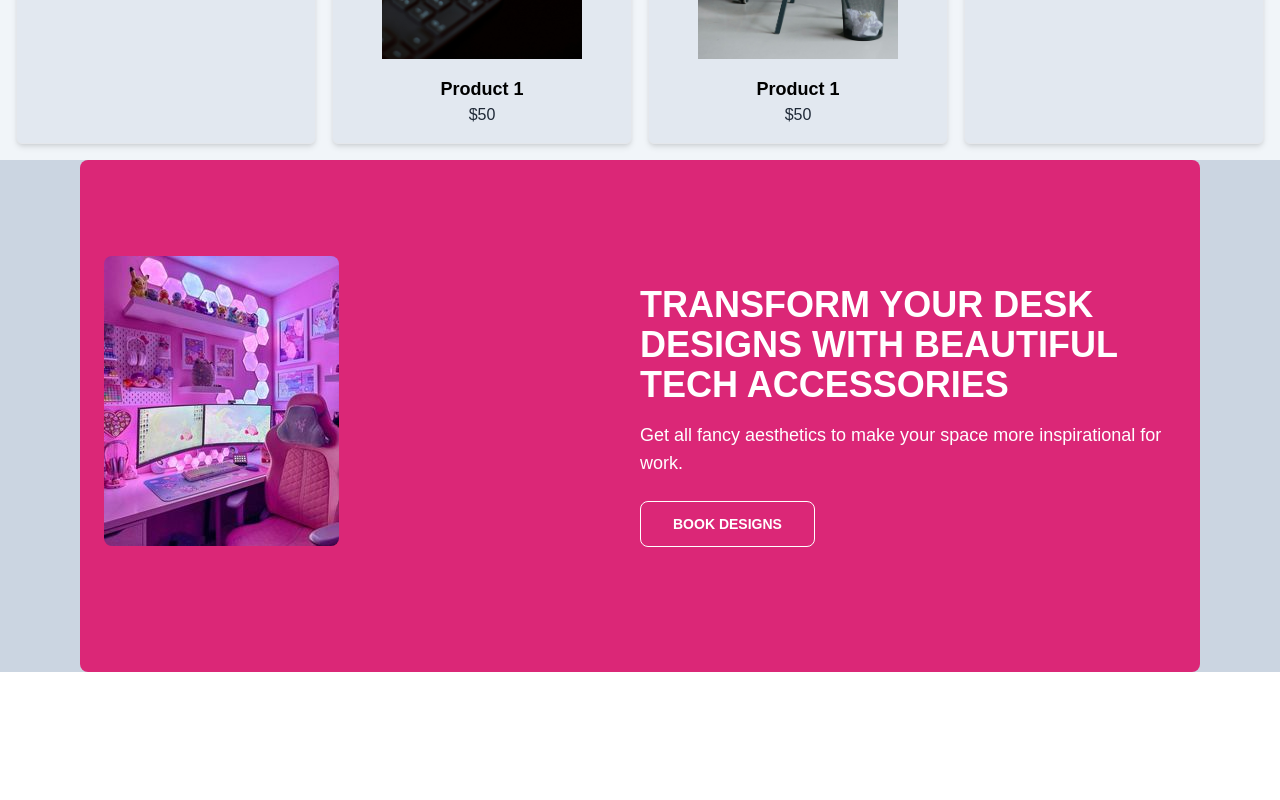
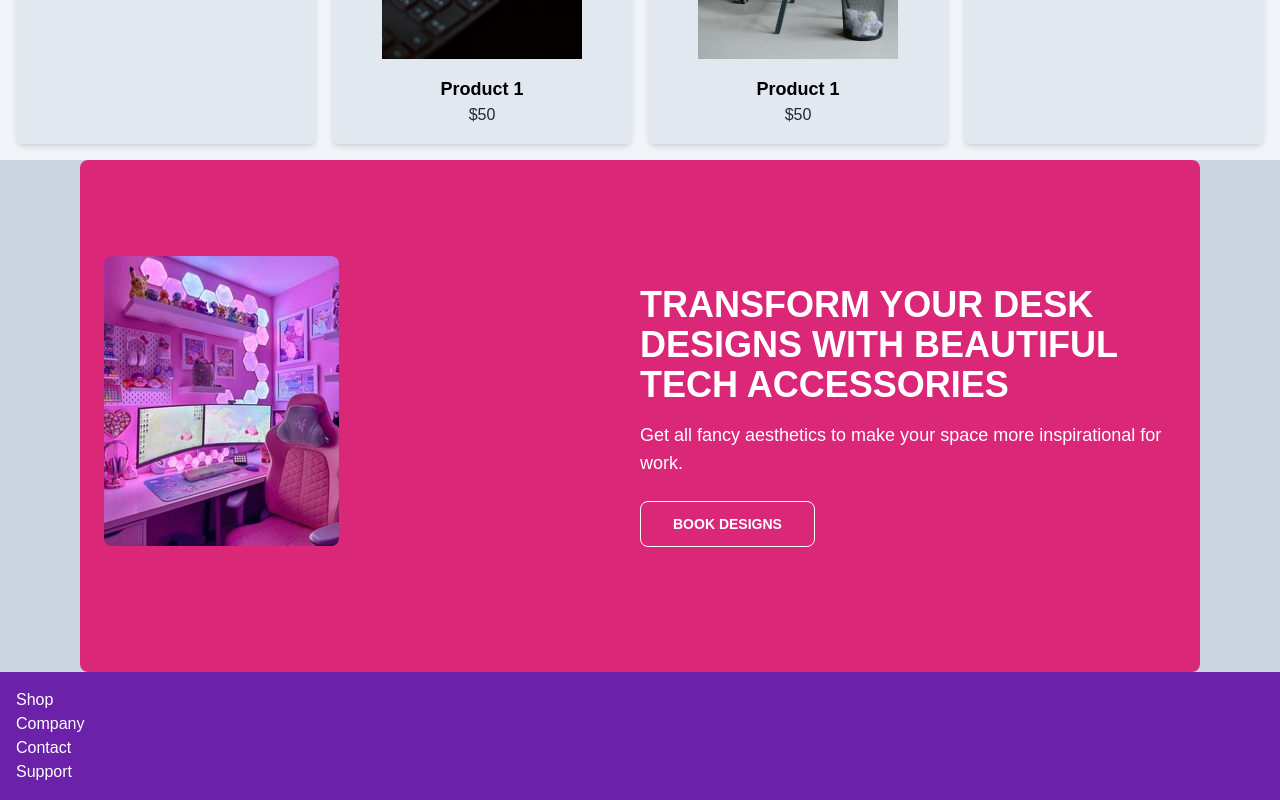
Before and after one commit to CoveredTechSis/Tech-Oasis, a Next.js app: page / in a window 1280 px wide. Shown: the part 1980-2780 px from the top of the page. Before the commit the page ends 2652 px from the top, so only its background shows below. Built offline with nearby package versions, Linux system fonts and the light colour scheme.

Commit message:
latest commit

```diff
--- a/src/app/page.tsx
+++ b/src/app/page.tsx
@@ -4,6 +4,7 @@ import HeroPage from "../components/heropage/heropage";
 import BestSeller from "../components/bestSeller/bestSeller";
 import FeaturedProduct from "@/components/featuredProducts/featuredProducts";
 import WorkspaceComponent from "@/components/workspaceComponent/workspaceComponent";
+import Footer from "@/components/footer/footer";
 // import ProductList from "./products/page";
 
 export default function Home() {
@@ -15,6 +16,7 @@ export default function Home() {
       <BestSeller/>
       <FeaturedProduct/>
       <WorkspaceComponent/>
+      <Footer/>
        </div>
 
   )
```
